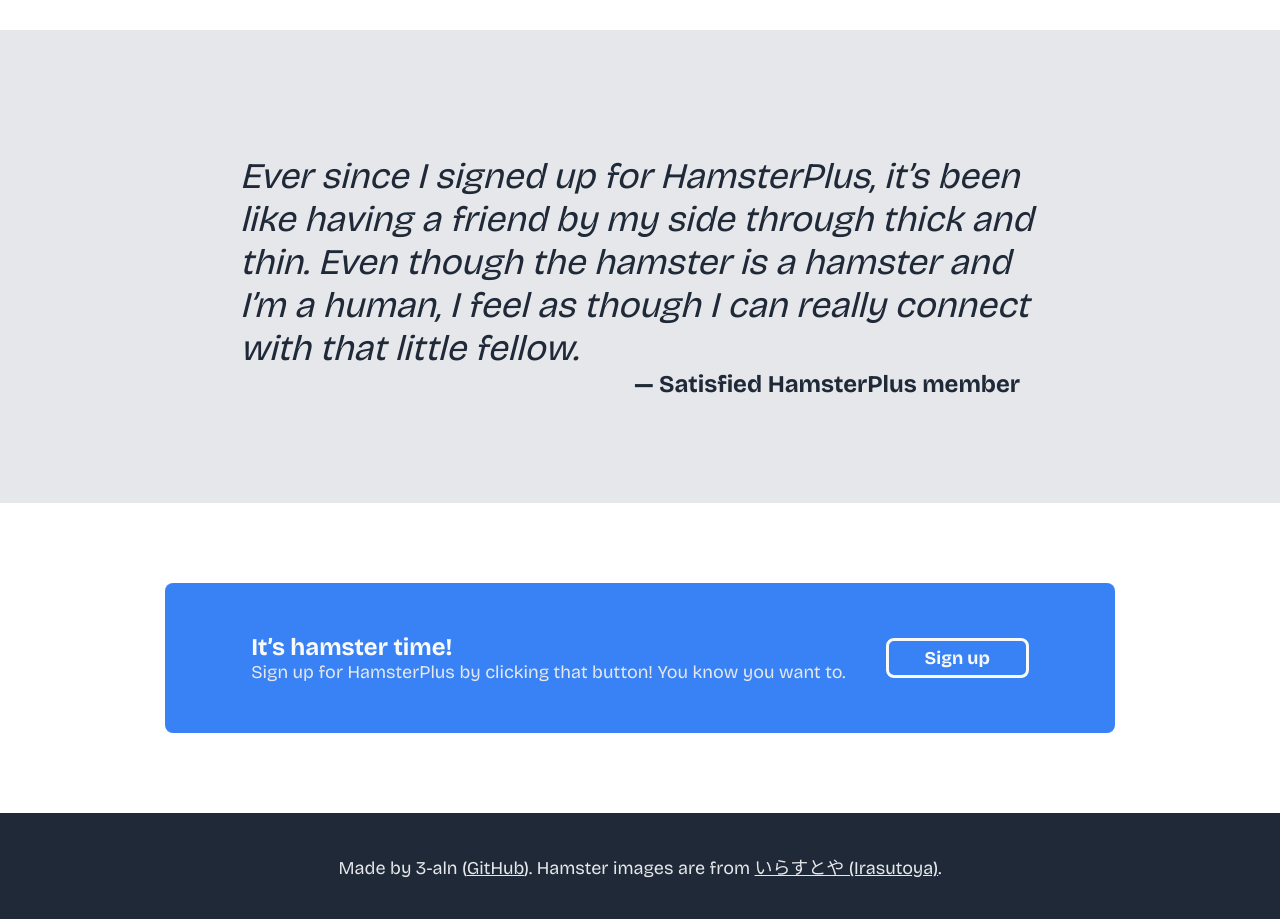
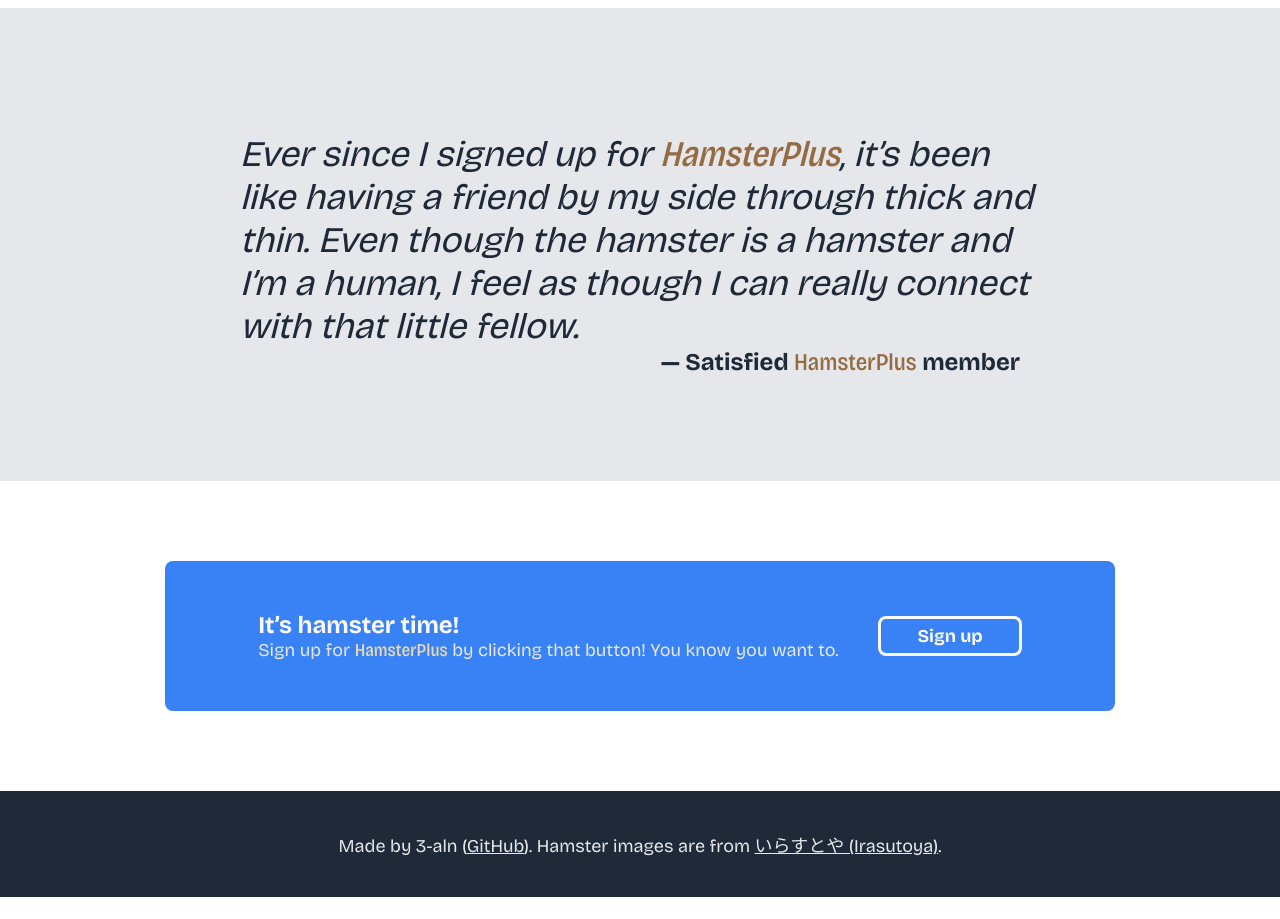
Before and after one commit to 3-aln/landing-page, a plain HTML site: page index.html in a window 1280 px wide. Shown: the part 1140-2059 px from the top of the page. After the commit the page ends 2037 px from the top, so only its background shows below. Drawn offline with nearby package versions, Linux system fonts and the light colour scheme.

Commit message:
Add special styling to brand text

```diff
--- a/index.html
+++ b/index.html
@@ -67,8 +67,8 @@
 
   <div class="quote-section">
     <div class="quote">
-      <p class="quote-text">Ever since I signed up for HamsterPlus, it’s been like having a friend by my side through thick and thin. Even though the hamster is a hamster and I’m a human, I feel as though I can really connect with that little fellow.</p>
-      <p class="quote-attribution">—&nbsp;Satisfied HamsterPlus member</p>
+      <p class="quote-text">Ever since I signed up for <span class="hamster-plus">HamsterPlus</span>, it’s been like having a friend by my side through thick and thin. Even though the hamster is a hamster and I’m a human, I feel as though I can really connect with that little fellow.</p>
+      <p class="quote-attribution">—&nbsp;Satisfied <span class="hamster-plus">HamsterPlus</span> member</p>
     </div>
   </div>
 
@@ -76,7 +76,7 @@
     <div class="signup-section">
       <div class="signup-text">
         <h2>It’s hamster time!</h2>
-        <p>Sign up for HamsterPlus by clicking that button! You know you want to.</p>
+        <p>Sign up for <span class="hamster-plus">HamsterPlus</span> by clicking that button! You know you want to.</p>
       </div>
       <button>Sign up</button>
     </div>
--- a/style.css
+++ b/style.css
@@ -1,4 +1,4 @@
-@import url('https://fonts.googleapis.com/css2?family=Bricolage+Grotesque:opsz,wght@12..96,200..800&display=swap');
+@import url('https://fonts.googleapis.com/css2?family=Bricolage+Grotesque:opsz,wdth,wght@12..96,75..100,200..800&display=swap');
 
 html {
   box-sizing: border-box;
@@ -218,3 +218,15 @@ button {
 a:hover {
   color: white;
 }
+
+.hamster-plus {
+  font-variation-settings:
+    "wdth" 85;
+  font-weight: 500;
+  color: #ffe1a8;
+  opacity: 90%;
+}
+
+.quote .hamster-plus {
+  color: #8d5f30;
+}
```
